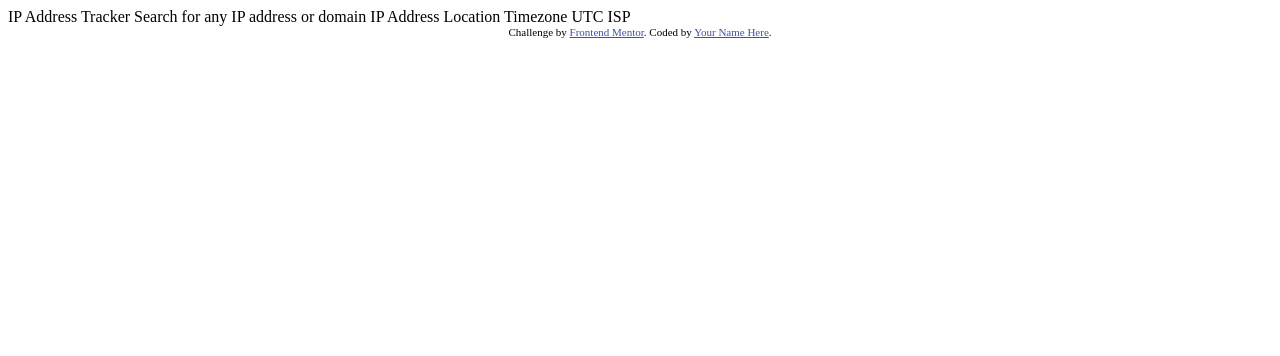
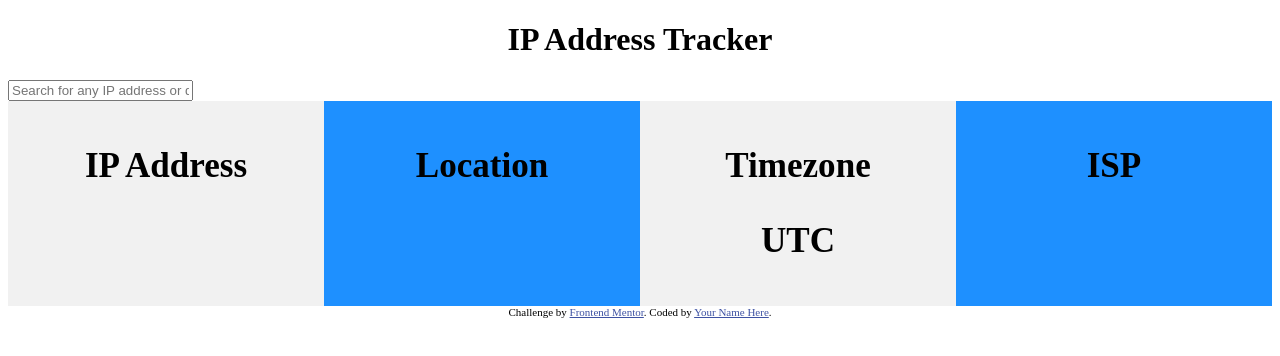
Before and after one commit to RhytoLeaf/Rhyto-IP-Tracker, a plain HTML site: page index.html in a window 1280 px wide. Drawn offline with Linux system fonts and the light colour scheme.

Commit message:
css update

```diff
--- a/index.html
+++ b/index.html
@@ -1,34 +1,66 @@
 <!DOCTYPE html>
 <html lang="en">
+
 <head>
   <meta charset="UTF-8">
-  <meta name="viewport" content="width=device-width, initial-scale=1.0"> <!-- displays site properly based on user's device -->
+  <meta name="viewport" content="width=device-width, initial-scale=1.0">
+  <!-- displays site properly based on user's device -->
 
   <link rel="icon" type="image/png" sizes="32x32" href="./images/favicon-32x32.png">
 
   <title>Frontend Mentor | IP Address Tracker</title>
 
-  <!-- Feel free to remove these styles or customise in your own stylesheet 👍 -->
-  <style>
-    .attribution { font-size: 11px; text-align: center; }
-    .attribution a { color: hsl(228, 45%, 44%); }
-  </style>
+  <!-- Stylesheet -->
+  <link rel="stylesheet" href="./static/styles/ip_tracker.css">
 </head>
+
 <body>
 
-  IP Address Tracker
+  <h1 class="center-text">IP Address Tracker</h1>
 
-  Search for any IP address or domain
+  <input class="center-text" type="text" placeholder="Search for any IP address or domain">
 
-  IP Address
-  Location
-  Timezone
-    UTC <!-- add offset value dynamically using the API -->
-  ISP
+  <!-- Flex container -->
+  <div class="flex-container">
+
+    <!-- IP ADDRESS -->
+    <div class="flex-item-left">
+      <h3>IP Address</h3>
+    </div>
+
+    <!-- LOCATION -->
+    <div class="flex-item-right">
+      <h3>Location</h3>
+    </div>
+
+    <!-- TIMEZONE -->
+    <div class="flex-item-left">
+      <h3>Timezone</h3>
+      <h3>UTC</h3>
+    </div>
+
+    <!-- INTERNET SERVICE PROVIDER -->
+    <div class="flex-item-right">
+      <!-- add offset value dynamically using the API -->
+      <h3>ISP</h3>
+    </div>
+  </div>
+
+
+  <div>
+
+
+
+
+
+  </div>
+
+
 
   <div class="attribution">
     Challenge by <a href="https://www.frontendmentor.io?ref=challenge" target="_blank">Frontend Mentor</a>.
     Coded by <a href="#">Your Name Here</a>.
   </div>
 </body>
+
 </html>
--- /dev/null
+++ b/static/styles/ip_tracker.css
@@ -0,0 +1,48 @@
+/* ATTRIBUTION */
+
+.attribution {
+    font-size: 11px;
+    text-align: center;
+}
+
+.attribution a {
+    color: hsl(228, 45%, 44%);
+}
+
+/* FLEX CONTAINER */
+.flex-container {
+    display: flex;
+    flex-direction: row;
+    font-size: 30px;
+    text-align: center;
+}
+
+.flex-item-left {
+    background-color: #f1f1f1;
+    padding: 10px;
+    flex: 50%;
+}
+
+.flex-item-right {
+    background-color: dodgerblue;
+    padding: 10px;
+    flex: 50%;
+}
+
+/* TEXT CENTER */
+.center-text{
+    text-align: center;
+}
+
+/* SEARCH FIELD */
+.search-field{
+    width: 80%;
+    height: 50px;
+}
+
+/* Responsive layout - makes a one column-layout instead of two-column layout */
+@media (max-width: 800px) {
+    .flex-container {
+        flex-direction: column;
+    }
+}
```
